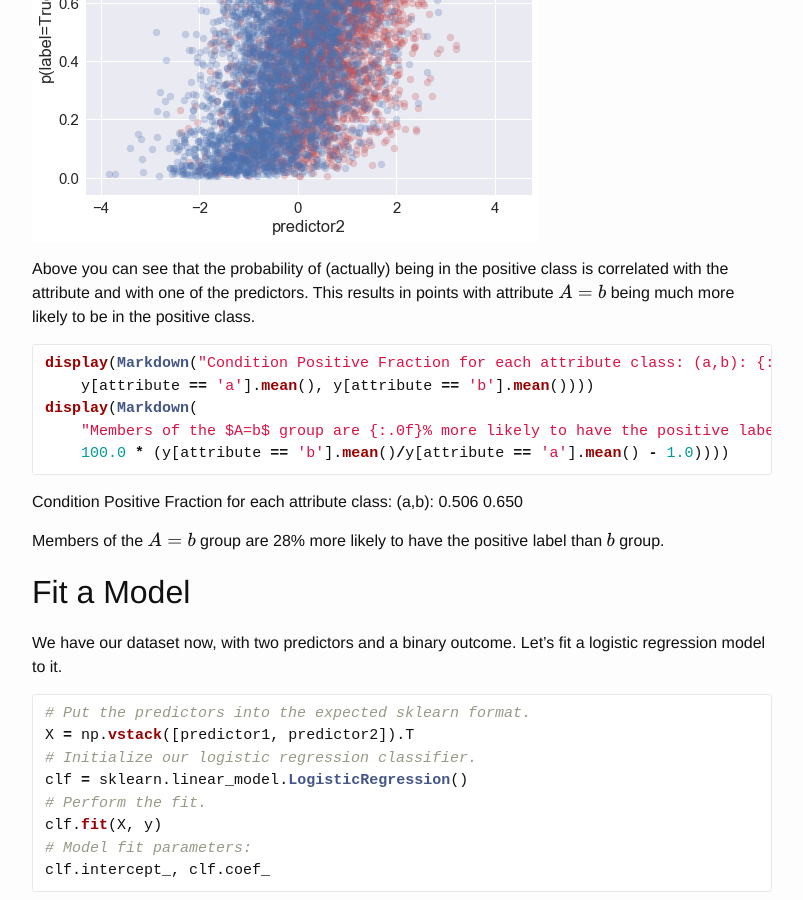
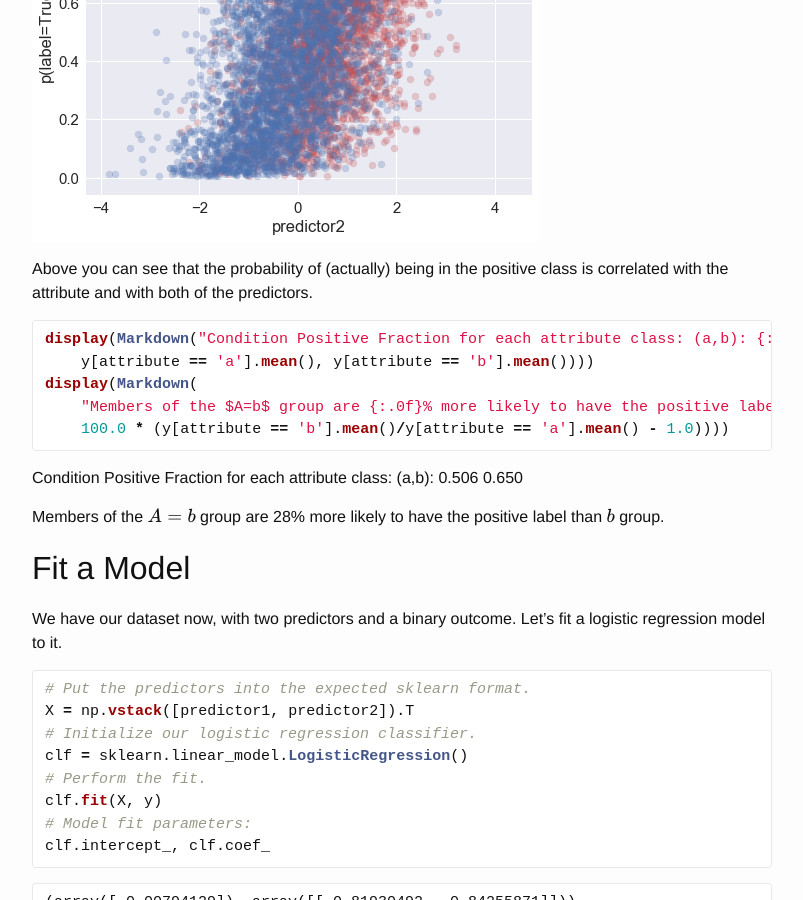
Before and after one commit to roban/machine-epistemology, a Jekyll site: the page built from _posts/2017-09-30-how-bias-enters-a-model.md, in a window 1280 px wide and 900 px high, scrolled down 3087 px. Shown: the whole window, without its empty margins (238-1041 px from the left). Built offline with Jekyll 4.4.1, drawn with Linux system fonts in a browser that asks for light colours; formulas are drawn with MathJax 3.

Commit message:
Fix some awkward wording.

````diff
--- a/_posts/2017-09-30-how-bias-enters-a-model.md
+++ b/_posts/2017-09-30-how-bias-enters-a-model.md
@@ -108,7 +108,7 @@ plt.legend(loc='best');
 ![png]({{ site.baseurl }}/notebooks/how-bias-enters-a-model_files/how-bias-enters-a-model_4_2.png)
 
 
-Above you can see that the probability of (actually) being in the positive class is correlated with the attribute and with one of the predictors. This results in points with attribute $A=b$ being much more likely to be in the positive class.
+Above you can see that the probability of (actually) being in the positive class is correlated with the attribute and with both of the predictors.
 
 
 ```python
````
Also changed, not shown: 1 other file.
